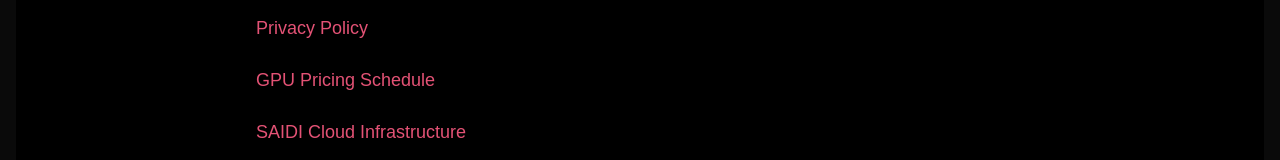
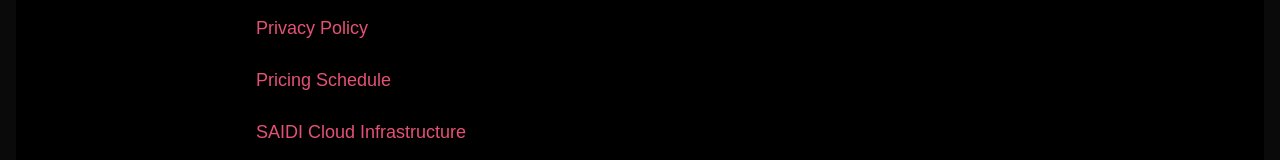
Before and after one commit to saidi-cloud/saidi-site, a Next.js app: page /documents in a window 1280 px wide. Shown: the part 351-511 px from the top of the page. Built offline with nearby package versions, Linux system fonts and the light colour scheme.

Commit message:
Update page.js

```diff
--- a/app/documents/page.js
+++ b/app/documents/page.js
@@ -40,7 +40,7 @@
             href="/documents/gpu-pricing"
             className="text-[#e35275] hover:underline"
           >
-            GPU Pricing Schedule
+            Pricing Schedule
           </Link>
         </li>
         <li>
```
